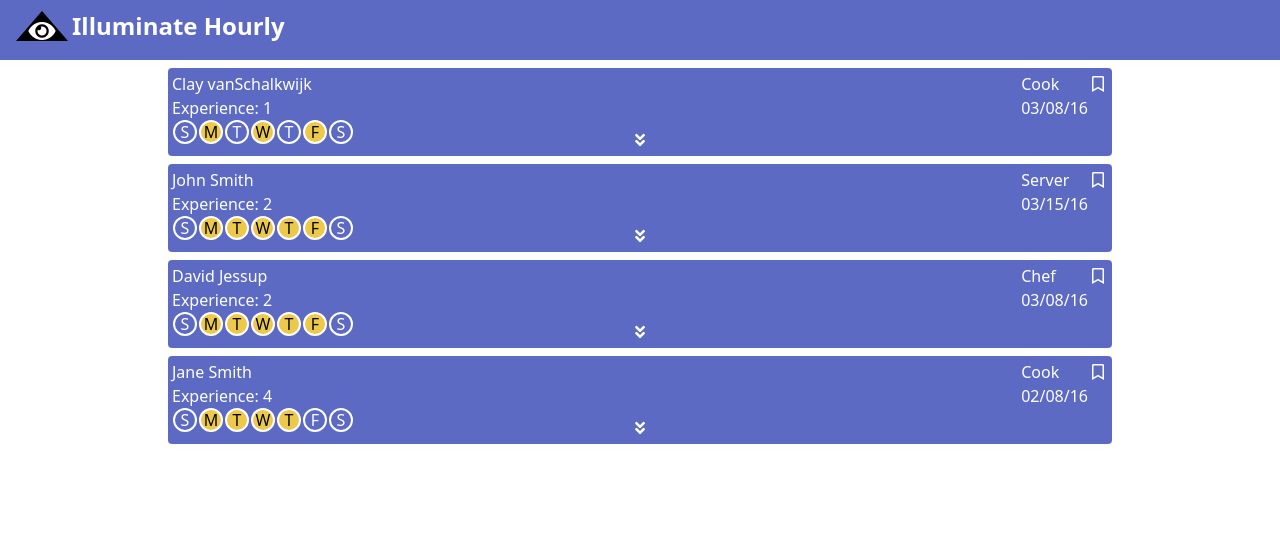
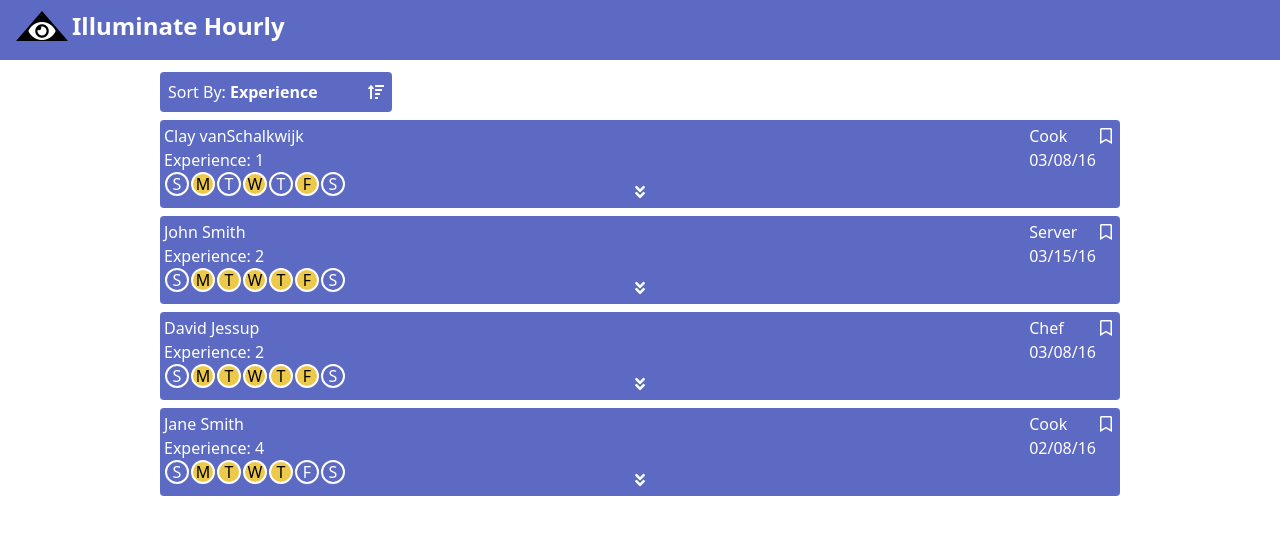
Before and after one commit to ShadowRonin/-Illuminate-Hourly, a Vue app: page /#/ in a window 1280 px wide. Shown: the top 534 px of the page. Built offline with nearby package versions, Linux system fonts and the light colour scheme.

Commit message:
Fixed bookmarking Added sort UI

```diff
--- a/src/components/ApplicationPreview.vue
+++ b/src/components/ApplicationPreview.vue
@@ -1,5 +1,5 @@
 <template>
-  <div class="bg-primary text-primary-text m-2 p-1 rounded">
+  <div class="bg-primary text-primary-text my-2 p-1 rounded">
     <div class="flex justify-between">
       <div class="flex-grow">
         <h2 title="name">{{name}}</h2>
@@ -70,15 +70,15 @@ export default {
     applicationId: Number
   },
   data: function() {
-    return {
-      ...JobApplicationData.get().find(
-        application => application.id === this.$props.applicationId
-      ),
-      toggleBookmark: function() {
-        this.$data.bookmarked = !this.$data.bookmarked;
-        JobApplicationData.save();
-      }
-    };
+    return JobApplicationData.get().find(
+      application => application.id === this.$props.applicationId
+    );
+  },
+  methods: {
+    toggleBookmark: function() {
+      this.bookmarked = !this.bookmarked;
+      JobApplicationData.bookmark(this.id, this.bookmarked);
+    }
   }
 };
 </script>
--- a/src/data.js
+++ b/src/data.js
@@ -1,5 +1,6 @@
 export default {
   _data: null,
+  _callbacks: new Array(),
   get: function() {
     if (!this._data) {
       this._data =
@@ -7,8 +8,16 @@ export default {
     }
     return this._data;
   },
-  save: function() {
-    return localStorage.setItem("JobApplications", JSON.stringify(this._data));
+  bookmark: function(id, isBookmarked) {
+    this._data.find(el => el.id === id).bookmarked = isBookmarked;
+
+    localStorage.setItem("JobApplications", JSON.stringify(this._data));
+    for (const i in this._callbacks) {
+      this._callbacks[i]();
+    }
+  },
+  onChange: function(callback) {
+    this._callbacks.push(callback);
   }
 };
 
--- a/src/views/Home.vue
+++ b/src/views/Home.vue
@@ -1,6 +1,29 @@
 <template>
   <div class="w-full flex justify-center">
     <div class="w-3/4">
+      <div class="sort inline-block mt-3 p-2 rounded bg-primary text-primary-text">
+        Sort By:
+        <select
+          class="sort-select cursor-pointer bg-primary text-primary-text font-semibold mr-1"
+          title="Sort By"
+          v-model="sortKey"
+          @change="sortApplications()"
+        >
+          <option value="name">Name</option>
+          <option value="position">Position</option>
+          <option value="applied">Applied</option>
+          <option value="experience">Experience</option>
+          <option value="availability">Total Availability</option>
+          <option value="bookmarked">Bookmarked</option>
+        </select>
+        <i
+          class="cursor-pointer"
+          title="Toggle Sort Direction"
+          :class="{'fas fa-sort-amount-up': sortAscending, 'fas fa-sort-amount-down': !sortAscending}"
+          @click="toggleSortDirection()"
+        ></i>
+      </div>
+
       <ApplicationPreview
         v-for="application in applications"
         v-bind:key="application.id"
@@ -23,14 +46,30 @@ export default {
     return {
       applications: JobApplicationData.get(),
       filterString: "",
+      sortKey: "experience",
+      sortAscending: true
+    };
+  },
+  mounted: function() {
+    JobApplicationData.onChange(() => {
+      this.applications = JobApplicationData.get();
+      this.filterApplications();
+    });
+    this.sortApplications();
+  },
+  methods: {
     filterApplications() {
-        this.applications = JobApplicationData.get().sort;
+      // preform filtering
+      this.sortApplications();
     },
-      sortKey: "experience",
-      sortAscending: true,
     sortApplications() {
       const sortKey = this.sortKey;
       switch (sortKey) {
+        case "bookmarked":
+          this.applications = this.applications.sort(
+            (a, b) => 1 * b[sortKey] - 1 * a[sortKey]
+          );
+          break;
         case "availability":
           this.applications = this.applications.sort((a, b) => {
             const totalA = Object.values(a[sortKey]).reduce(
@@ -57,18 +96,25 @@ export default {
         case "position":
         default:
           this.applications = this.applications.sort((a, b) =>
-              a[sortKey].localCompare(b[sortKey])
+            a[sortKey].localeCompare(b[sortKey])
           );
       }
 
       if (!this.sortAscending) {
         this.applications.reverse();
       }
+    },
+    toggleSortDirection() {
+      this.sortAscending = !this.sortAscending;
+      this.applications = this.applications.reverse();
     }
-    };
-  },
-  mounted: function() {
-    this.$data.sortApplications();
   }
 };
 </script>
+
+<style scoped>
+.sort-select {
+  /* Remove select's arrow */
+  appearance: none;
+}
+</style>
```
Lines whose indentation alone changed are shown as unchanged.
